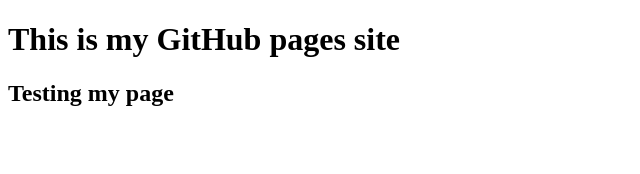
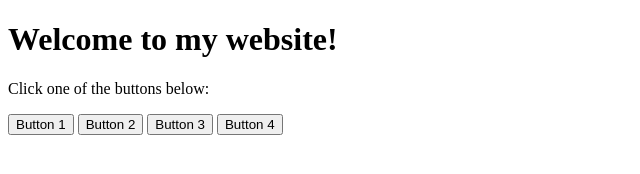
Before and after one commit to Jon4598/Jon4598.github.io, a plain HTML site: page index.html in a window 1280 px wide. Shown: the whole page, without its empty margins (0-640 px from the left). Drawn offline with Linux system fonts and the light colour scheme.

Commit message:
Update index.html
New chat gpt example

```diff
--- a/index.html
+++ b/index.html
@@ -1,12 +1,14 @@
 <!DOCTYPE html>
-<html lang="en">
-    <head>
-        <title>
-            My site!
-        </title>
-    </head>
-    <body>
-        <h1>This is my GitHub pages site</h1>
-        <h2>Testing my page</h2>
-    </body>
+<html>
+  <head>
+    <title>My Basic Website</title>
+  </head>
+  <body>
+    <h1>Welcome to my website!</h1>
+    <p>Click one of the buttons below:</p>
+    <button>Button 1</button>
+    <button>Button 2</button>
+    <button>Button 3</button>
+    <button>Button 4</button>
+  </body>
 </html>
```
